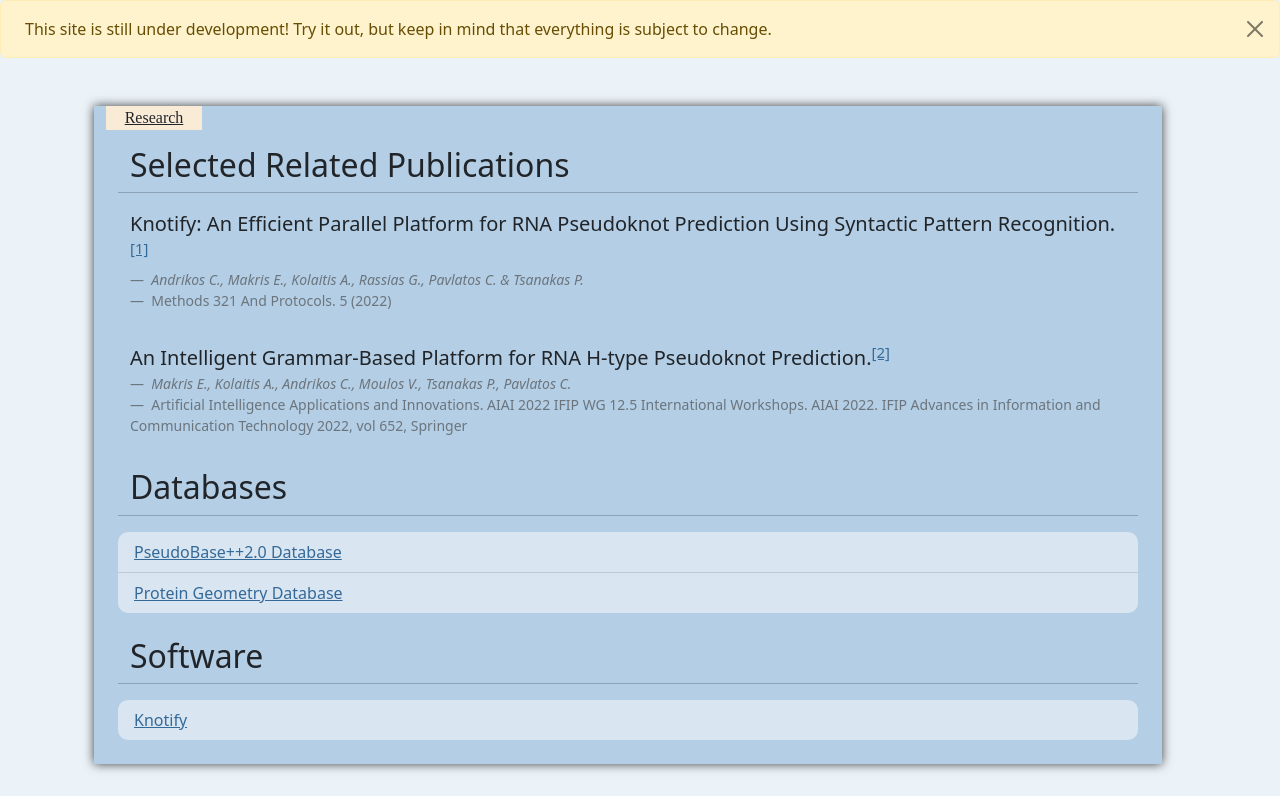
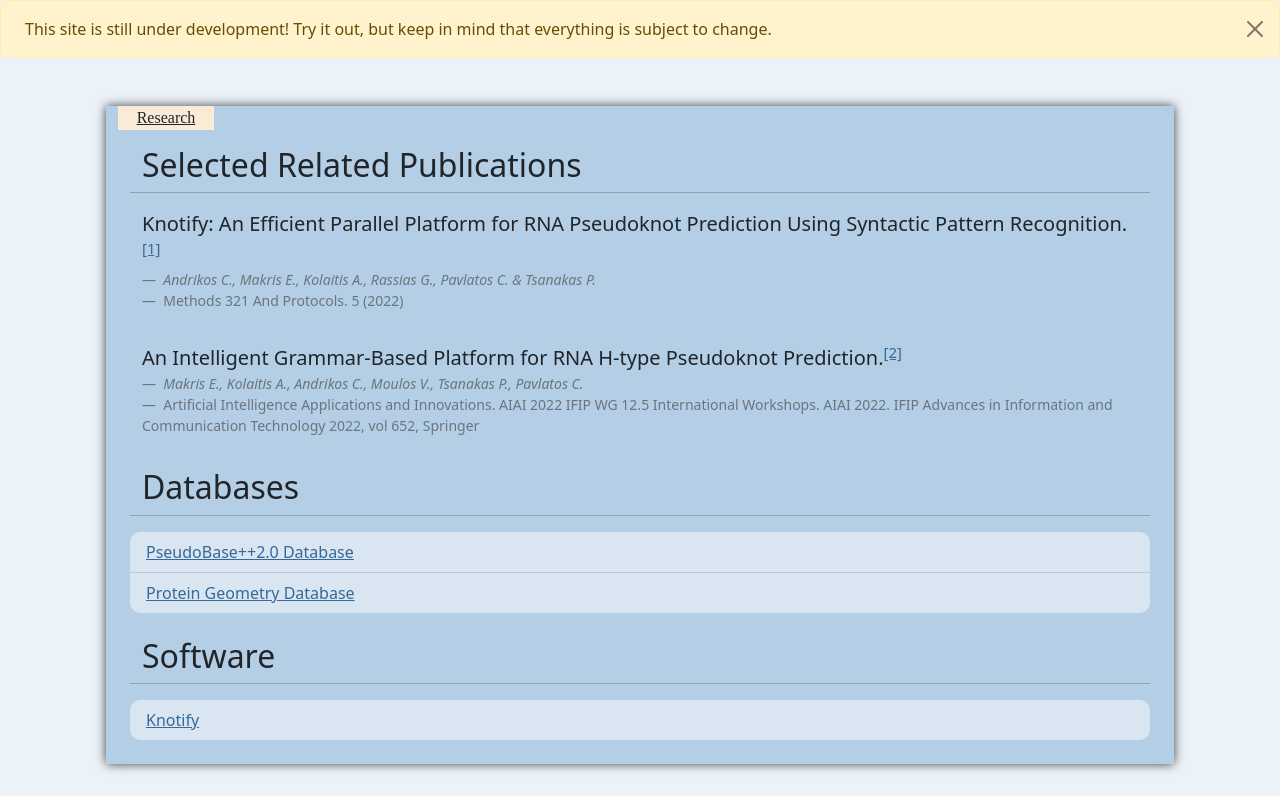
Before and after one commit to JimmyA1994/knotify_webserver, a Django app: page /research/ in a window 1280 px wide. Shown: the part 56-852 px from the top of the page. Run offline with Django 4.2, Linux system fonts and the light colour scheme; the visitor is signed in with stand-in values (Sample User, id 1); parts of the project's set-up code (start-up, migrations or seed data) failed here and were passed over; some web fonts are replaced.

Commit message:
align center research page card

```diff
--- a/main/templates/research.html
+++ b/main/templates/research.html
@@ -25,11 +25,15 @@
         a:hover {
             color: #1a354c;
         }
+        .remove-x-margins {
+            margin-left: 0px;
+            margin-right: 0px;
+        }
     </style>
 {% endblock %}
 
 {% block body %}
-<div class="row">
+<div class="row remove-x-margins">
     <div class="row my-2 card-decor">
         <div class="row">
             <u class="card-tab col-2 text-center">Research</u>
```
